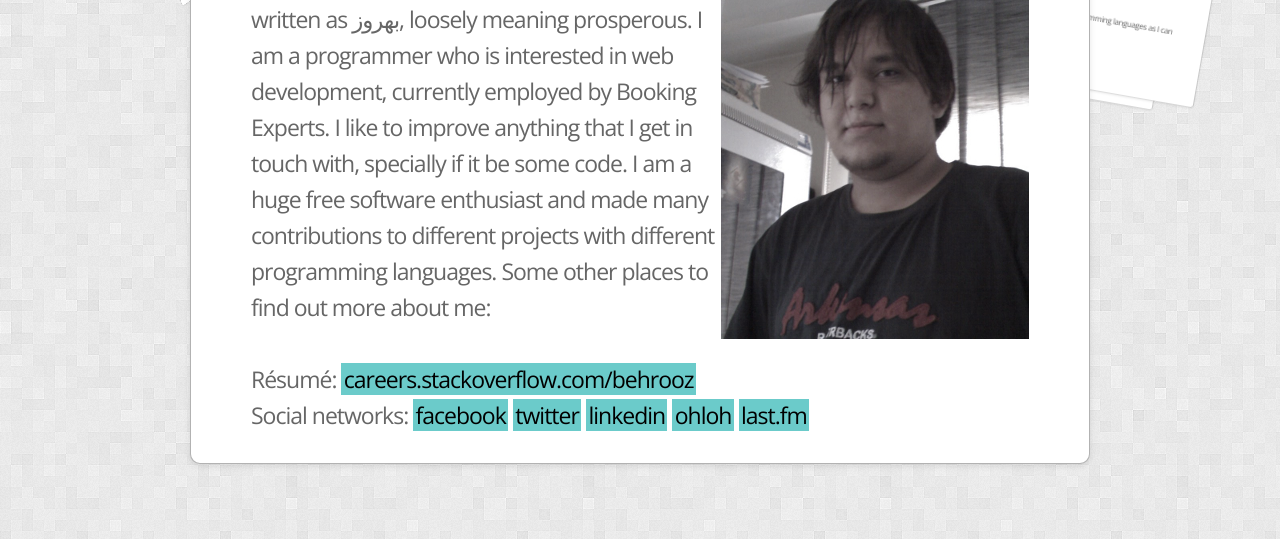
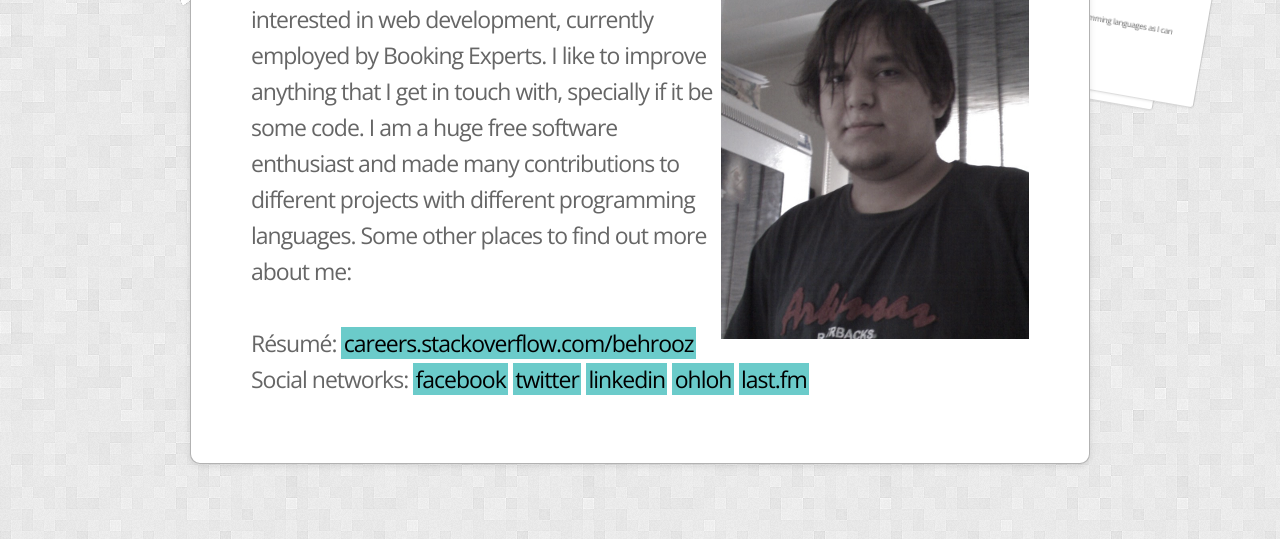
Before and after one commit to everplays/everplays.github.io, a website: page index.html in a window 1280 px wide. Shown: the part 261-800 px from the top of the page. Drawn offline with nearby package versions, Linux system fonts and the light colour scheme.

Commit message:
shortened description about my name

```diff
--- a/index.html
+++ b/index.html
@@ -56,7 +56,7 @@
 
         <p>
             <img src="images/behrooz_shabani.jpg" alt="Behrooz Shabani" />
-            My name is Behrooz. It is roughly pronounced as [behˈɾuːz]. It is a Persian name, natively written as بهروز, loosely meaning prosperous.
+            My name is Behrooz. It is roughly pronounced as [behˈɾuːz].
             I am a programmer who is interested in web development, currently employed by Booking Experts. I like to improve anything that I get in touch with, specially if it be some code. I am a huge free software enthusiast and made many contributions to different projects with different programming languages. Some other places to find out more about me:
             <br /><br />
             Résumé: <a href="http://careers.stackoverflow.com/behrooz">careers.stackoverflow.com/behrooz</a>
```
